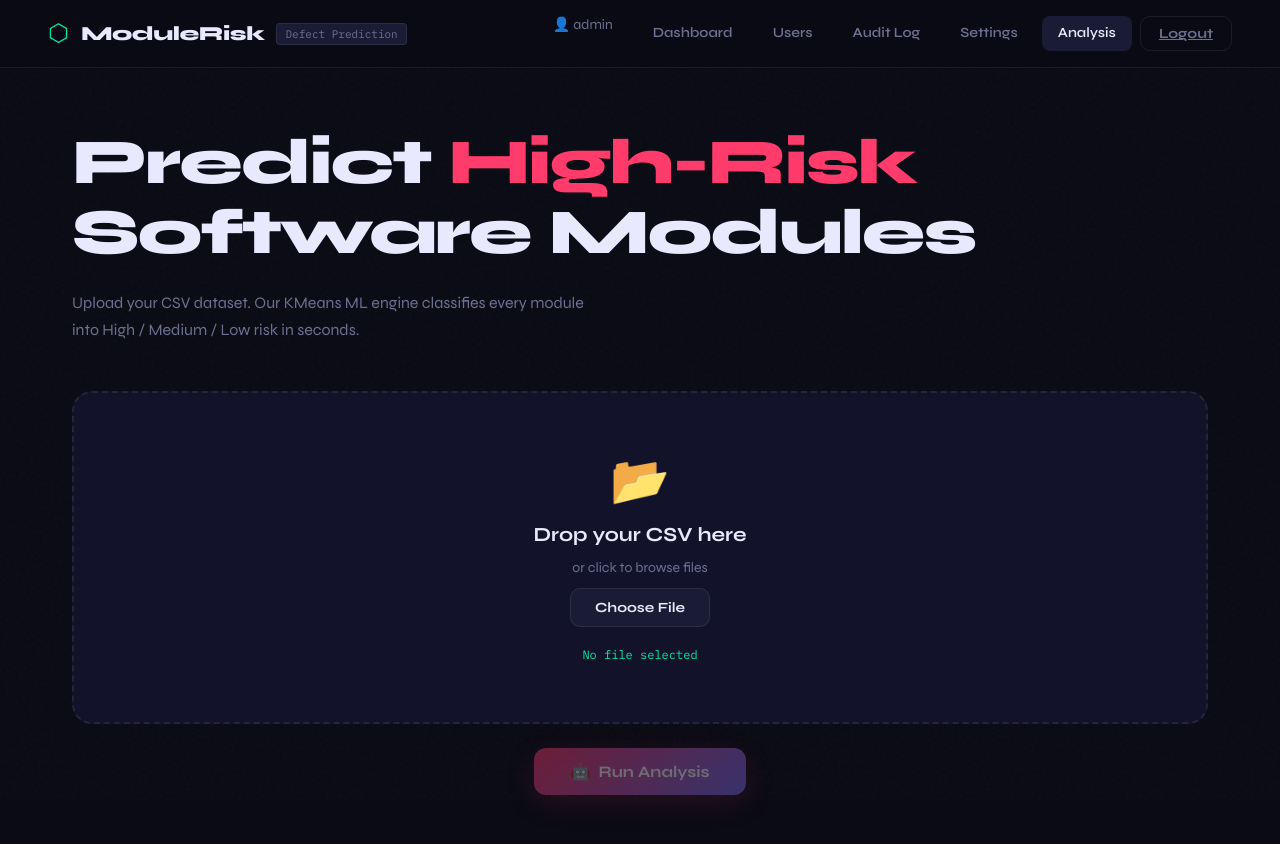
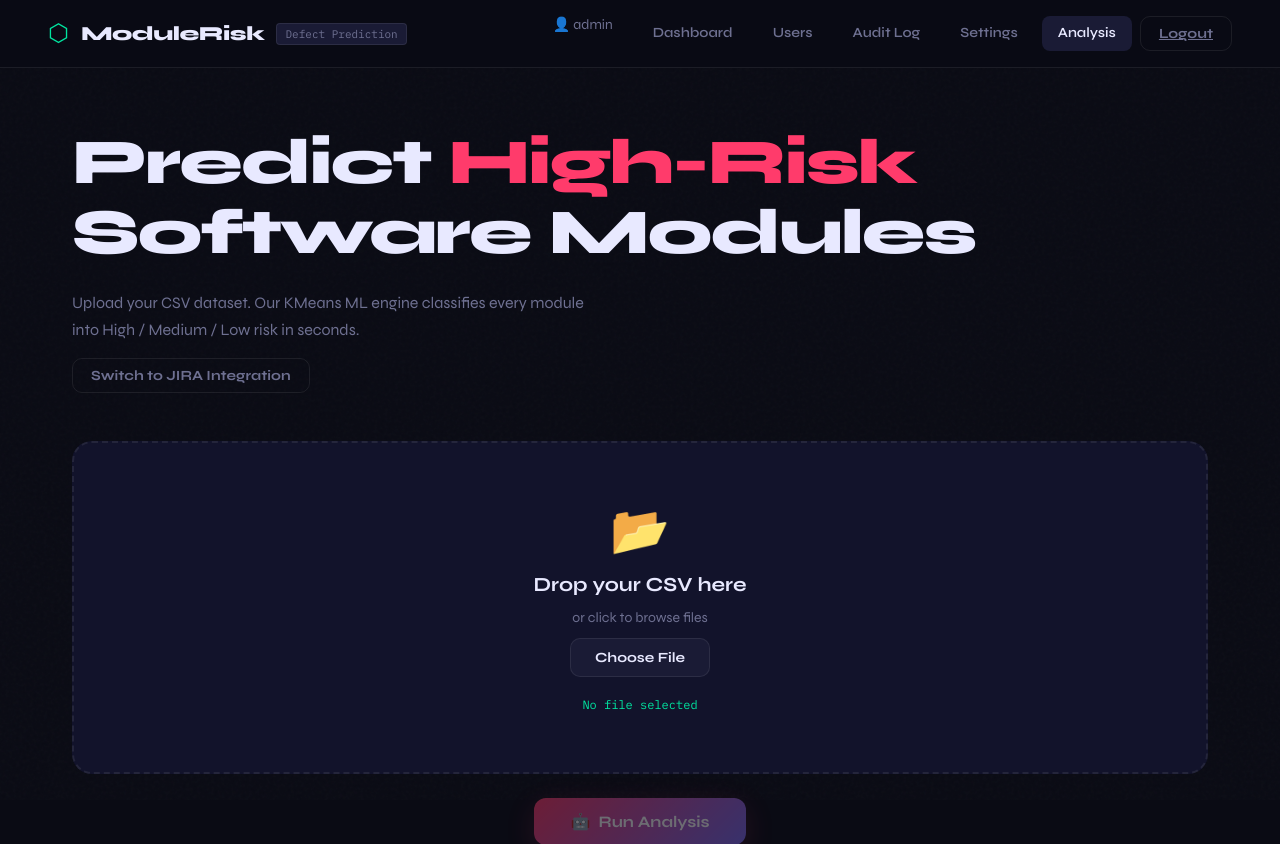
Before and after one commit to Spidey390/SmartDefect-Predictor, a Flask app: page /dashboard in a window 1280 px wide. Shown: the top 844 px of the page. Before the commit the page ends 806 px from the top, so only its background shows below. Run offline with Flask 3, Linux system fonts and the light colour scheme; a user stored in the database is signed in.

Commit message:
Added toggle buttons between CSV and JIRA analysis

```diff
--- a/templates/user_dashboard.html
+++ b/templates/user_dashboard.html
@@ -43,6 +43,7 @@
             <div class="hero-text">
                 <h1>Predict <span class="accent-high">High-Risk</span><br>Software Modules</h1>
                 <p class="subtitle">Upload your CSV dataset. Our KMeans ML engine classifies every module into High / Medium / Low risk in seconds.</p>
+                <a href="#jira" class="nav-link btn btn-sm btn-outline" style="margin-top: 15px; display: inline-block;">Switch to JIRA Integration</a>
             </div>
             <div class="upload-zone" id="dropzone">
                 <div class="upload-inner">
@@ -69,6 +70,7 @@
         <section id="jira" class="section hidden">
             <div class="section-header">
                 <h2>JIRA <span class="accent-glow">Project Analysis</span></h2>
+                <a href="#upload" class="nav-link btn btn-sm btn-outline">Switch to CSV Upload</a>
             </div>
             <div class="jira-config-card">
                 <h3>Connect to JIRA</h3>
```
